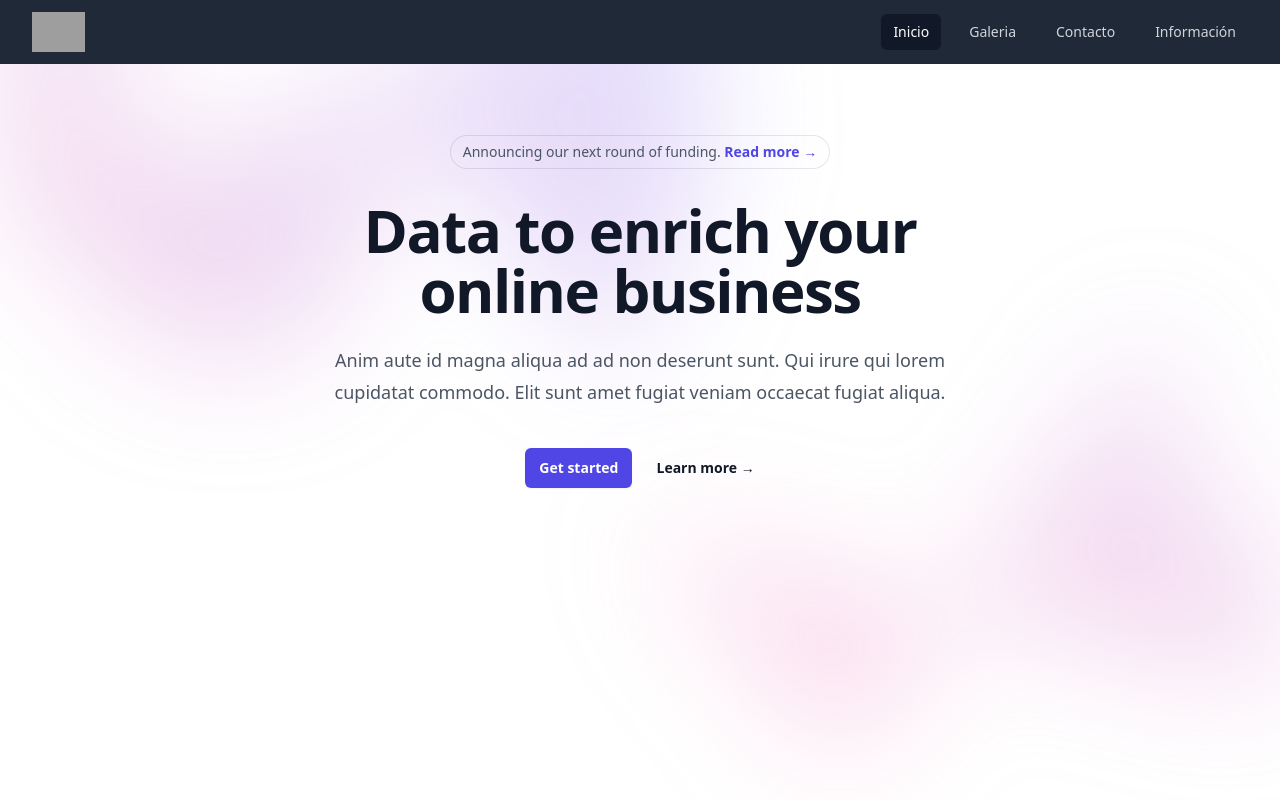
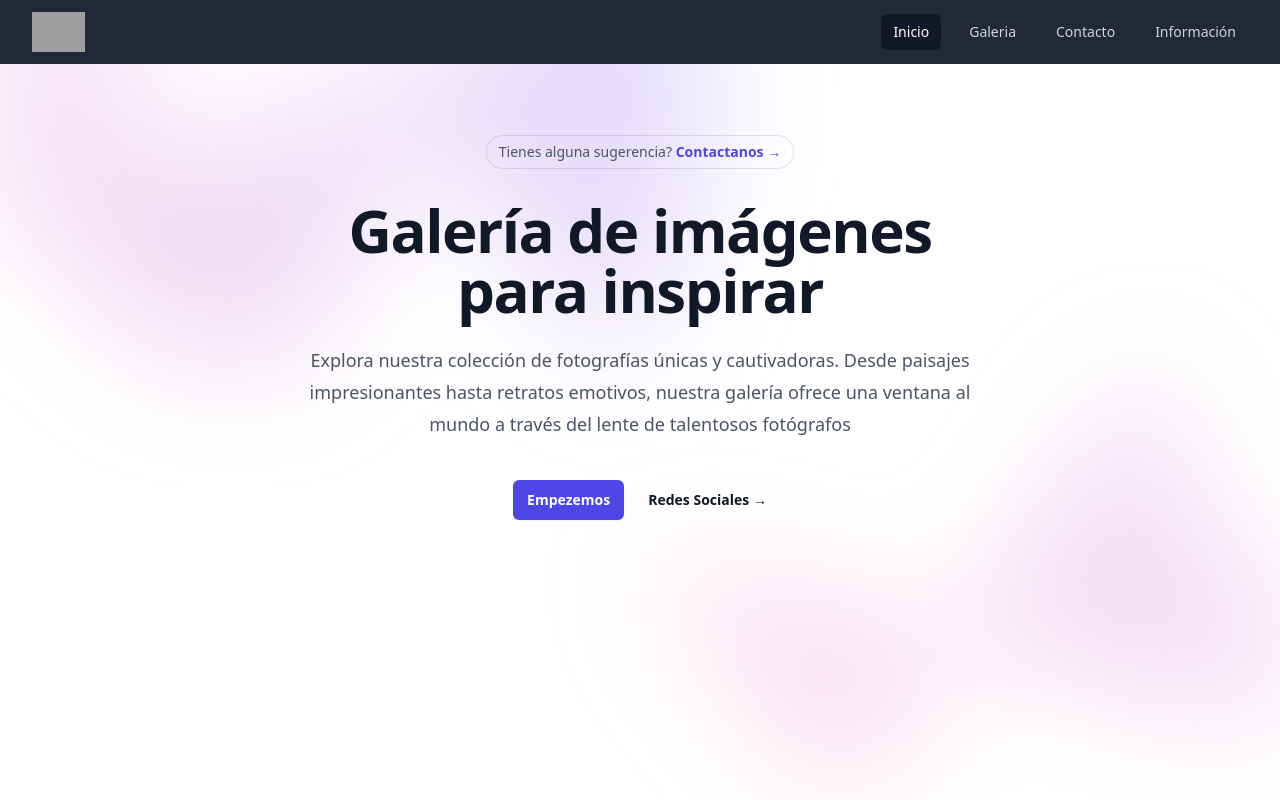
Before and after one commit to EdJGM/prueba-react, a React (Create React App) app: page / in a window 1280 px wide. Built offline with nearby package versions, Linux system fonts and the light colour scheme; grey boxes are pictures that could not be loaded.

Commit message:
feat: Add Spanish translations and update landing page content

```diff
--- a/src/components/Main.jsx
+++ b/src/components/Main.jsx
@@ -19,30 +19,31 @@ export default function Example() {
                 <div className="mx-auto max-w-2xl py-32 sm:py-48 lg:py-20">
                     <div className="hidden sm:mb-8 sm:flex sm:justify-center">
                         <div className="relative rounded-full px-3 py-1 text-sm leading-6 text-gray-600 ring-1 ring-gray-900/10 hover:ring-gray-900/20">
-                            Announcing our next round of funding.{' '}
+                            Tienes alguna sugerencia?{' '}
                             <Link to="/contact" className="font-semibold text-indigo-600">
                                 <span aria-hidden="true" className="absolute inset-0" />
-                                Read more <span aria-hidden="true">&rarr;</span>
+                                Contactanos <span aria-hidden="true">&rarr;</span>
                             </Link>
                         </div>
                     </div>
                     <div className="text-center">
                         <h1 className="text-4xl font-bold tracking-tight text-gray-900 sm:text-6xl">
-                            Data to enrich your online business
+                            Galería de imágenes para inspirar
                         </h1>
                         <p className="mt-6 text-lg leading-8 text-gray-600">
-                            Anim aute id magna aliqua ad ad non deserunt sunt. Qui irure qui lorem cupidatat commodo. Elit sunt amet
-                            fugiat veniam occaecat fugiat aliqua.
+                            Explora nuestra colección de fotografías únicas y cautivadoras.
+                            Desde paisajes impresionantes hasta retratos emotivos, nuestra galería
+                            ofrece una ventana al mundo a través del lente de talentosos fotógrafos
                         </p>
                         <div className="mt-10 flex items-center justify-center gap-x-6">
                             <Link
-                                href="/gallery"
+                                to="/gallery"
                                 className="rounded-md bg-indigo-600 px-3.5 py-2.5 text-sm font-semibold text-white shadow-sm hover:bg-indigo-500 focus-visible:outline focus-visible:outline-2 focus-visible:outline-offset-2 focus-visible:outline-indigo-600"
                             >
-                                Get started
+                                Empezemos
                             </Link>
                             <Link to="/footer" className="text-sm font-semibold leading-6 text-gray-900">
-                                Learn more <span aria-hidden="true">→</span>
+                                Redes Sociales <span aria-hidden="true">→</span>
                             </Link>
                         </div>
                     </div>
```
